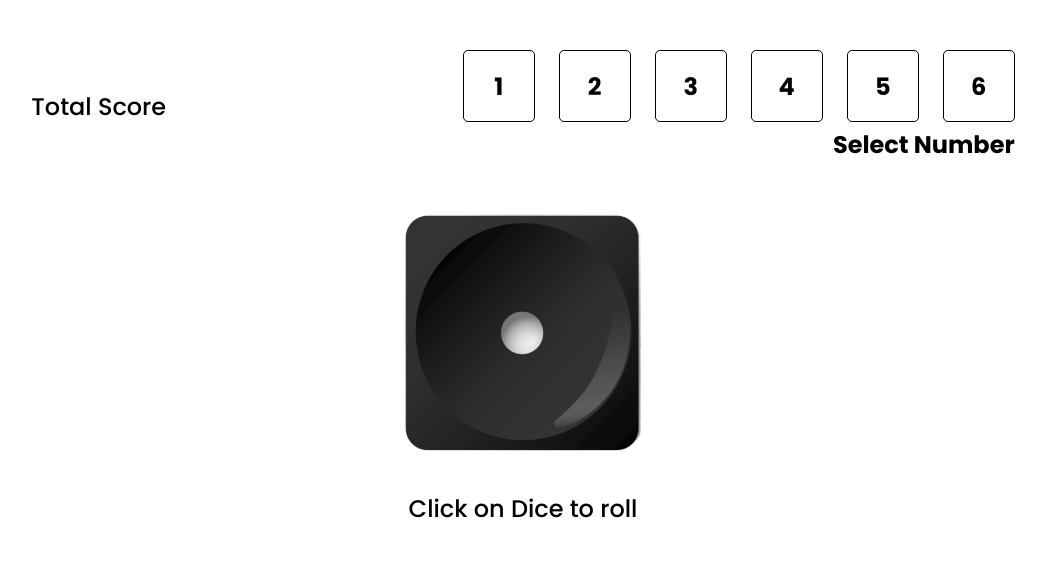
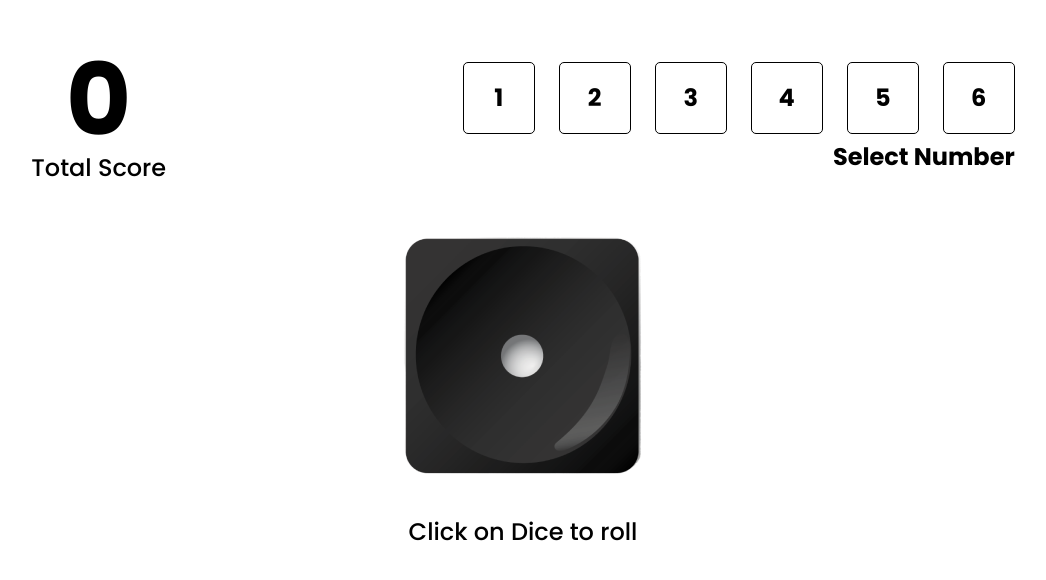
Before and after one commit to aadarshraj02/Dice-Game, a React (Vite) app: page / in a window 1280 px wide. Both pictures are taken after a click on the button "Play Now". Shown: the top 580 px of the page, without its empty margins (117-1163 px from the left). Built offline with nearby package versions, Linux system fonts and the light colour scheme.

Commit message:
set the selected number to undefined

```diff
--- a/src/components/Gameplay.jsx
+++ b/src/components/Gameplay.jsx
@@ -1,3 +1,5 @@
+/* eslint-disable no-unused-vars */
+/* eslint-disable no-undef */
 import { useState } from "react";
 import NumberSelector from "./NumberSelector";
 import RollDice from "./RollDice";
@@ -5,7 +7,7 @@ import TotalScore from "./TotalScore";
 import styled from "styled-components";
 
 const Gameplay = () => {
-  const [score, setScore] = useState();
+  const [score, setScore] = useState(0);
   const [selectedNumber, setSelectedNumber] = useState();
   const [currentDice, setCurrentDice] = useState(1);
 
@@ -22,6 +24,8 @@ const Gameplay = () => {
     } else {
       setScore((prev) => prev - 2);
     }
+
+    setSelectedNumber(undefined);
   };
 
   return (
```
